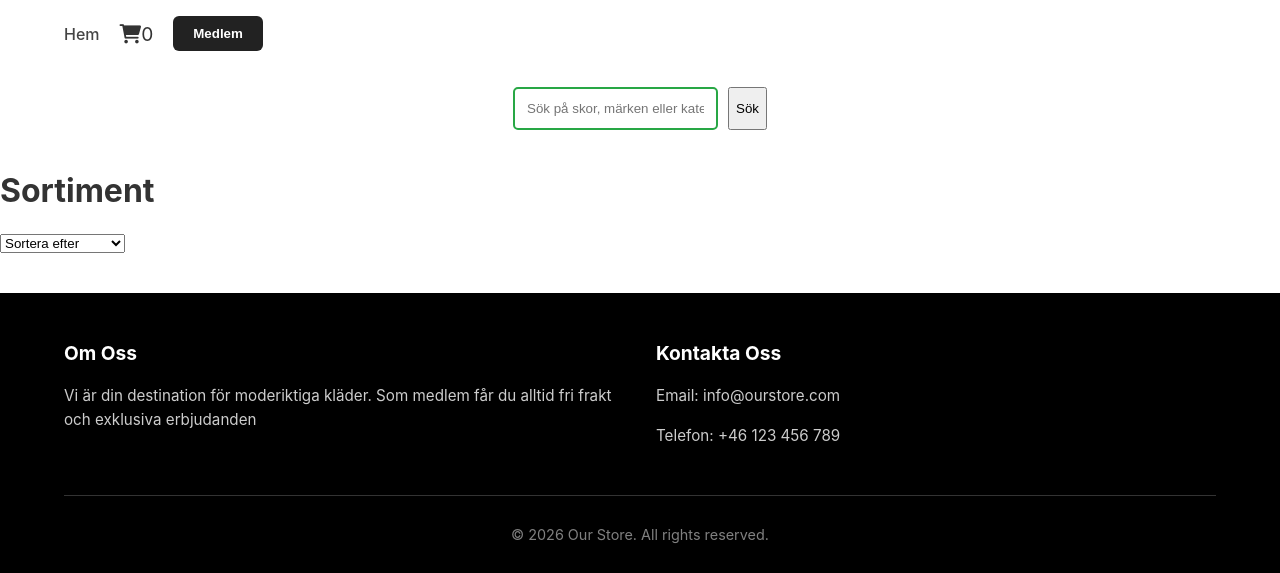
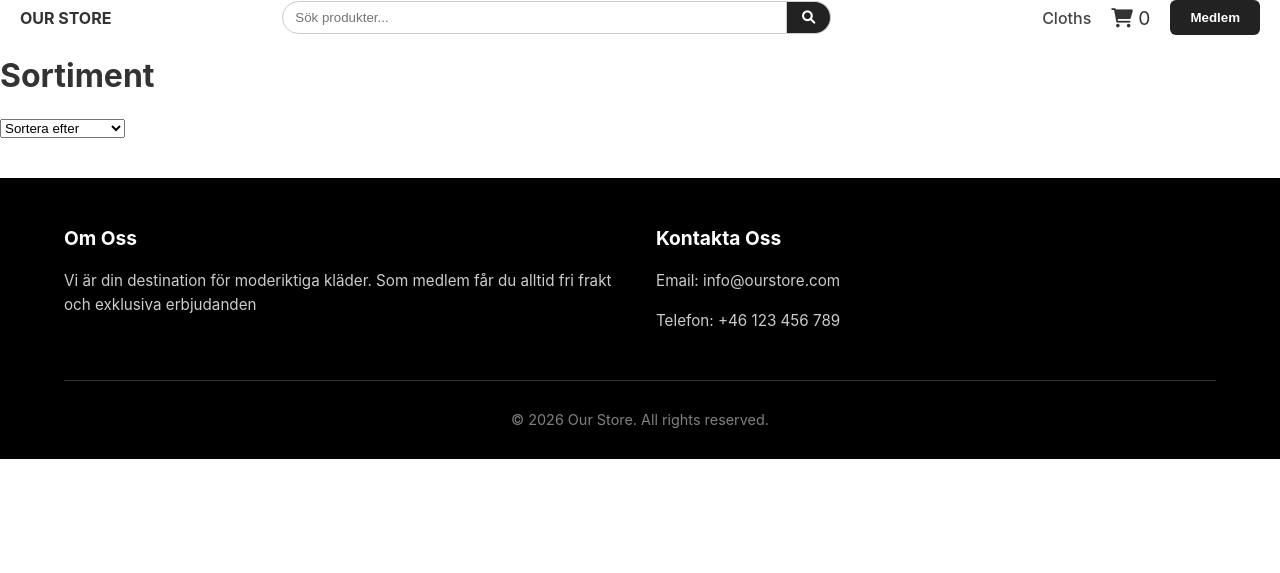
Before and after one commit to Equilibrium239/ShoppingSitePhP, a PHP site: page /my-app/components/Cloths.php in a window 1280 px wide. Shown: the top 573 px of the page. Run offline with PHP 8.4, Linux system fonts and the light colour scheme; data that the repository does not hold is empty.

Commit message:
made the header in index.php look the same in Cloths.php

```diff
--- a/my-app/components/Cloths.php
+++ b/my-app/components/Cloths.php
@@ -137,7 +137,7 @@
 
 <body>
     <?php require_once(__DIR__ . '/header.php'); ?>
-    <?php require_once(__DIR__ . '/SearchEnging.php'); ?>
+
 
 
 
--- a/my-app/components/header.php
+++ b/my-app/components/header.php
@@ -1,99 +1,60 @@
+<header class="main-header">
 
-<style>
+    <nav class="navbar" style="display: flex; justify-content: space-between; align-items: center; padding: 0 20px;">
 
-body {
-    font-family: 'Inter', sans-serif;
-    margin: 0;
-    color: #333;
-}
+        <div class="logo">
+            <a href="/index.php" style="text-decoration: none; color: inherit; font-weight: bold;">
+                OUR STORE
+            </a>
+        </div>
 
-/
-.navbar {
-    display: flex;
-    justify-content: space-between;
-    align-items: center;
-    padding: 1rem 5%;
-    background: #fff;
-    box-shadow: 0 2px 5px rgba(0, 0, 0, 0.05);
-}
+        <div class="nav-search" style="flex-grow: 0.5; margin: 0 20px;">
 
+            <form action="/my-app/components/Cloths.php" method="GET" style="display: flex; width: 100%;">
 
-.nav-link {
-    text-decoration: none;
-    color: #444;
-    font-weight: 500;
-    transition: color 0.3s;
-}
+                <input
+                    type="text"
+                    name="search"
+                    placeholder="Sök produkter..."
+                    style="width: 100%; padding: 8px 12px; border-radius: 20px 0 0 20px; border: 1px solid #ccc; outline: none;"
+                >
 
-.nav-link:hover {
-    color: #007bff;
-}
+                <button
+                    type="submit"
+                    style="padding: 8px 15px; border-radius: 0 20px 20px 0; border: 1px solid #ccc; border-left: none; background: #222; color: white; cursor: pointer;"
+                >
+                    <i class="fa-solid fa-magnifying-glass"></i>
+                </button>
 
+            </form>
 
-.cart-wrapper {
-    text-decoration: none;
-    color: #333;
-    position: relative;
-    font-size: 1.2rem;
-    display: inline-flex;
-    align-items: center;
-}
+        </div>
 
-.cart-counter {
-    position: absolute;
-    top: -10px;
-    right: -10px;
-    background: #ff4757;
-    color: white;
-    font-size: 0.7rem;
-    padding: 2px 6px;
-    border-radius: 50%;
-    font-weight: bold;
-    line-height: 1;
-}
+        <ul class="nav-menu" style="display: flex; list-style: none; gap: 20px; align-items: center; margin: 0;">
 
+            <li>
+                <a href="/my-app/components/Cloths.php" class="nav-link">
+                    Cloths
+                </a>
+            </li>
 
-.Btn {
-    background-color: #222;
-    color: white;
-    padding: 10px 20px;
-    border: none;
-    border-radius: 6px;
-    cursor: pointer;
-    font-weight: 600;
-    transition: 0.3s ease;
-}
-
-.Btn:hover {
-    background-color: #007bff;
-    transform: translateY(-2px);
-}
-
-
-.nav-menu {
-    list-style: none;
-    display: flex;
-    align-items: center;
-    gap: 20px;
-    margin: 0;
-    padding: 0;
-}
-</style>
- <header class="main-header">
-        <nav class="navbar">
-            <ul class="nav-menu">
-                <li><a href="/index.php" class="nav-link">Hem</a></li>
             <li>
-                    <a href="Cart.php" class="cart-wrapper">
+                <a href="/my-app/components/Cart.php" class="cart-wrapper">
                     <i class="fa-solid fa-cart-shopping"></i>
                     <span class="cart counter">0</span>
                 </a>
             </li>
+
             <li>
-                    <a href="Medlemskap.php">
-                        <button class="Btn">Medlem</button>
+                <a href="/my-app/components/Medlemskap.php">
+                    <button class="Btn" style="margin: 0;">
+                        Medlem
+                    </button>
                 </a>
             </li>
+
         </ul>
+
     </nav>
+
 </header>
```
Lines whose indentation alone changed are shown as unchanged.
